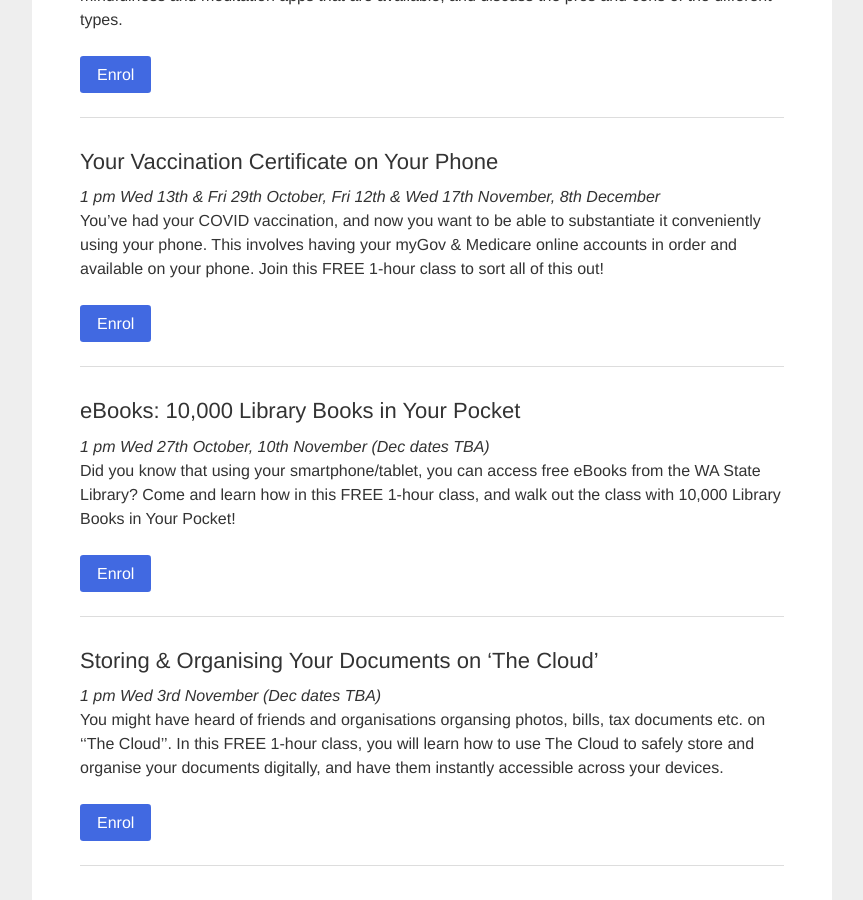
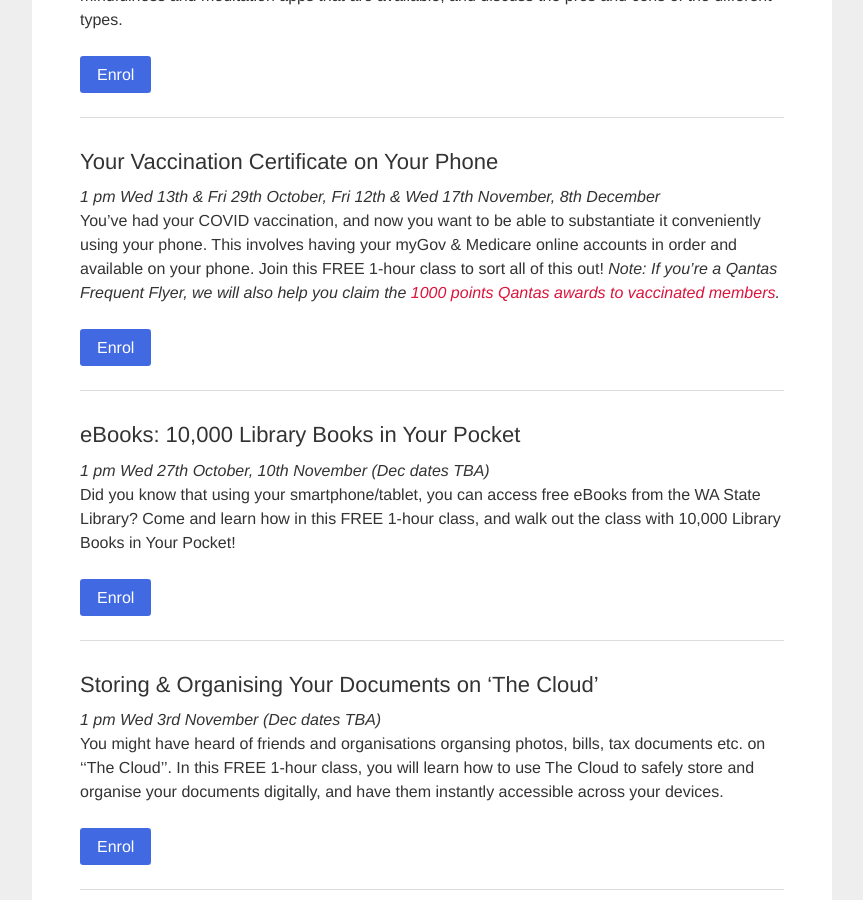
Before and after one commit to auxellbs/splconline.github.io, a Jekyll site: the page built from index.md, in a window 1280 px wide and 900 px high, scrolled down 1740 px. Shown: the whole window, without its empty margins (208-1071 px from the left). Built offline with Jekyll 4.4.1, drawn with Linux system fonts in a browser that asks for light colours.

Commit message:
Update index.md

```diff
--- a/index.md
+++ b/index.md
@@ -49,7 +49,7 @@ Thanks to the advances of technology, there are now smartphone apps that help yo
 
 ### Your Vaccination Certificate on Your Phone
 *1 pm Wed 13th & Fri 29th October, Fri 12th & Wed 17th November, 8th December*
-You've had your COVID vaccination, and now you want to be able to substantiate it conveniently using your phone. This involves having your myGov & Medicare online accounts in order and available on your phone. Join this FREE 1-hour class to sort all of this out!
+You've had your COVID vaccination, and now you want to be able to substantiate it conveniently using your phone. This involves having your myGov & Medicare online accounts in order and available on your phone. Join this FREE 1-hour class to sort all of this out! *Note: If you're a Qantas Frequent Flyer, we will also help you claim the [1000 points Qantas awards to vaccinated members](https://www.qantas.com/au/en/frequent-flyer/member-offers/been-vaccinated-be-rewarded.html){:target="_blank"}.*
 
 [Enrol](https://docs.google.com/forms/d/e/1FAIpQLSf1BWKNcViD4-tdzi4b4cIvrHCW6SW9B87VjcjOoB5lfhzkew/viewform?usp=sf_link){:target="_blank"}{:.btn}
 
```
